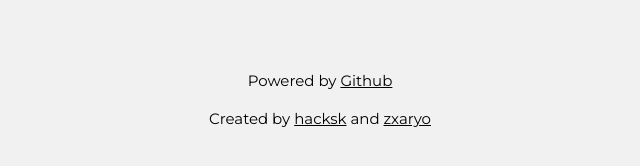
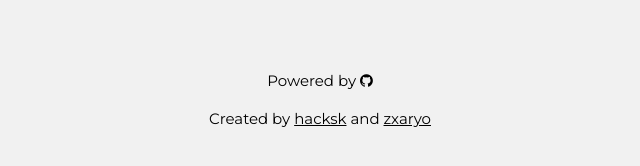
Before and after one commit to hacksk/vipanchika, a plain HTML site: page index.html in a window 1280 px wide. Shown: the part 938-1104 px from the top of the page, 320-960 px from the left. Drawn offline with nearby package versions, Linux system fonts and the light colour scheme.

Commit message:
Update index.html

```diff
--- a/index.html
+++ b/index.html
@@ -44,7 +44,7 @@ img {margin-bottom: -7px}
    #no twitter page
    -->
 
-  <p class="w3-medium">Powered by <a href="https://pages.github.com" target="_blank" class="w3-hover-text-green">Github</a></p>
+  <p class="w3-medium">Powered by <a href="https://pages.github.com" target="_blank" class="w3-hover-text-green"><a href="https://github.com/TinkerHubPublic"><span class="fa fa-github"></span></a></a></p>
   <p class="w3-medium">Created by <a href="https://hacksk.in" target="_blank" class="w3-hover-text-green">hacksk</a> and
     <a href="https://github.com/zxaryo" target="_blank" class="w3-hover-text-green">zxaryo</a></p>
 </footer>
```
